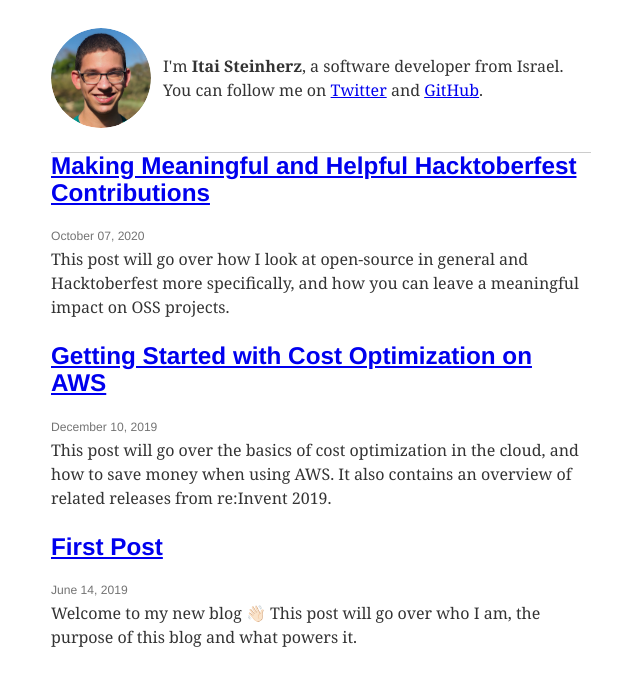
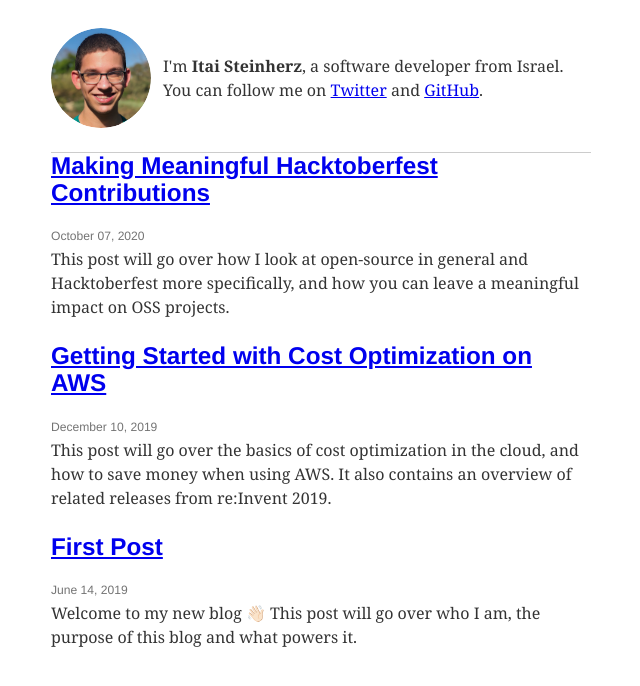
Before and after one commit to itaisteinherz/netoani.com, a Gatsby site: page / in a window 1280 px wide. Shown: the part 80-766 px from the top of the page, without its empty margins (319-959 px from the left). Built offline with nearby package versions, Linux system fonts and the light colour scheme; Gatsby itself is replaced by a stand-in of ours; some packages are replaced by stand-ins of ours; what typography-theme-fairy-gates would draw is missing.

Commit message:
Rename post

```diff
--- a/content/blog/making-meaningful-and-helpful-hacktoberfest-contributions/index.md
+++ b/content/blog/making-meaningful-hacktoberfest-contributions/index.md
@@ -1,5 +1,5 @@
 ---
-title: Making Meaningful and Helpful Hacktoberfest Contributions
+title: Making Meaningful Hacktoberfest Contributions
 date: 2020-10-07T13:29:58.649Z
 description: This post will go over how I look at open-source in general and Hacktoberfest more specifically, and how you can leave a meaningful impact on OSS projects.
 ---
```
